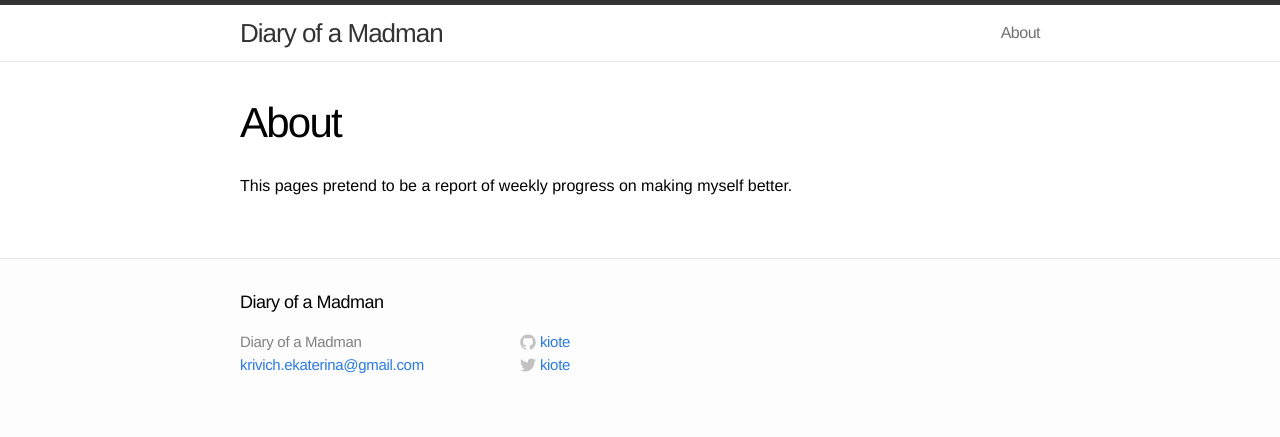
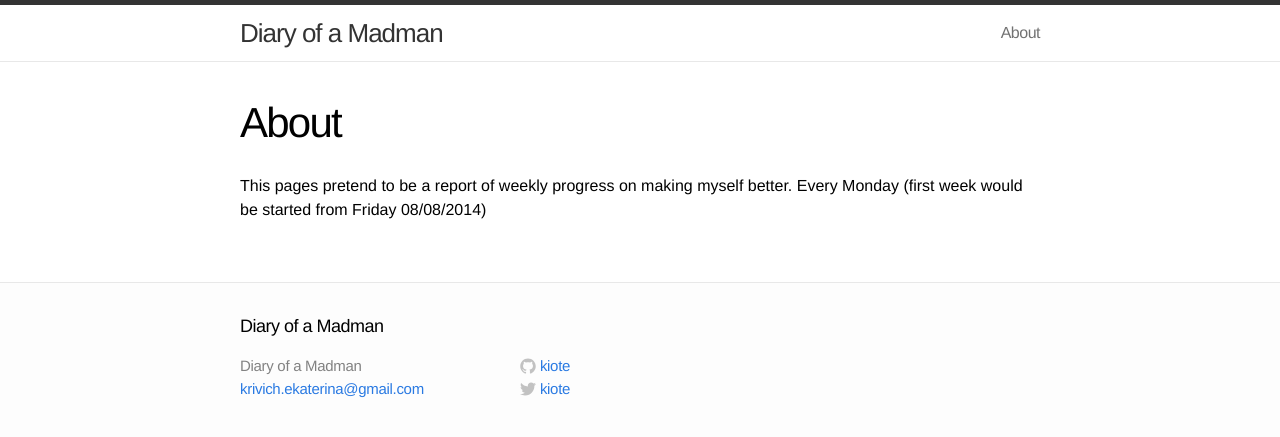
Before and after one commit to kiote/kiote.github.io, a Jekyll site: the page built from about.md, in a window 1280 px wide. Shown: the top 437 px of the page. Built offline with Jekyll 4.4.1, drawn with Linux system fonts in a browser that asks for light colours.

Commit message:
Update about.md

```diff
--- a/about.md
+++ b/about.md
@@ -5,3 +5,4 @@ permalink: /about/
 ---
 
 This pages pretend to be a report of weekly progress on making myself better.
+Every Monday (first week would be started from Friday 08/08/2014)
```
